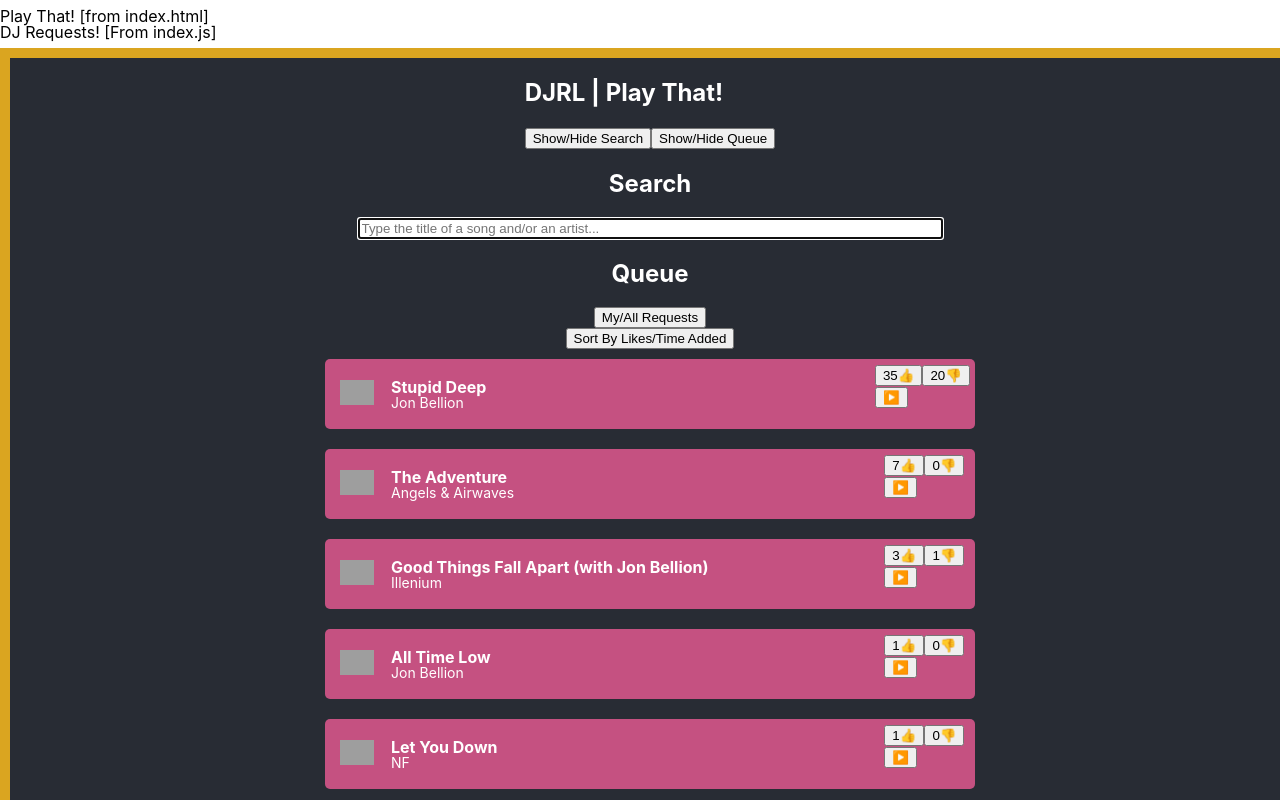
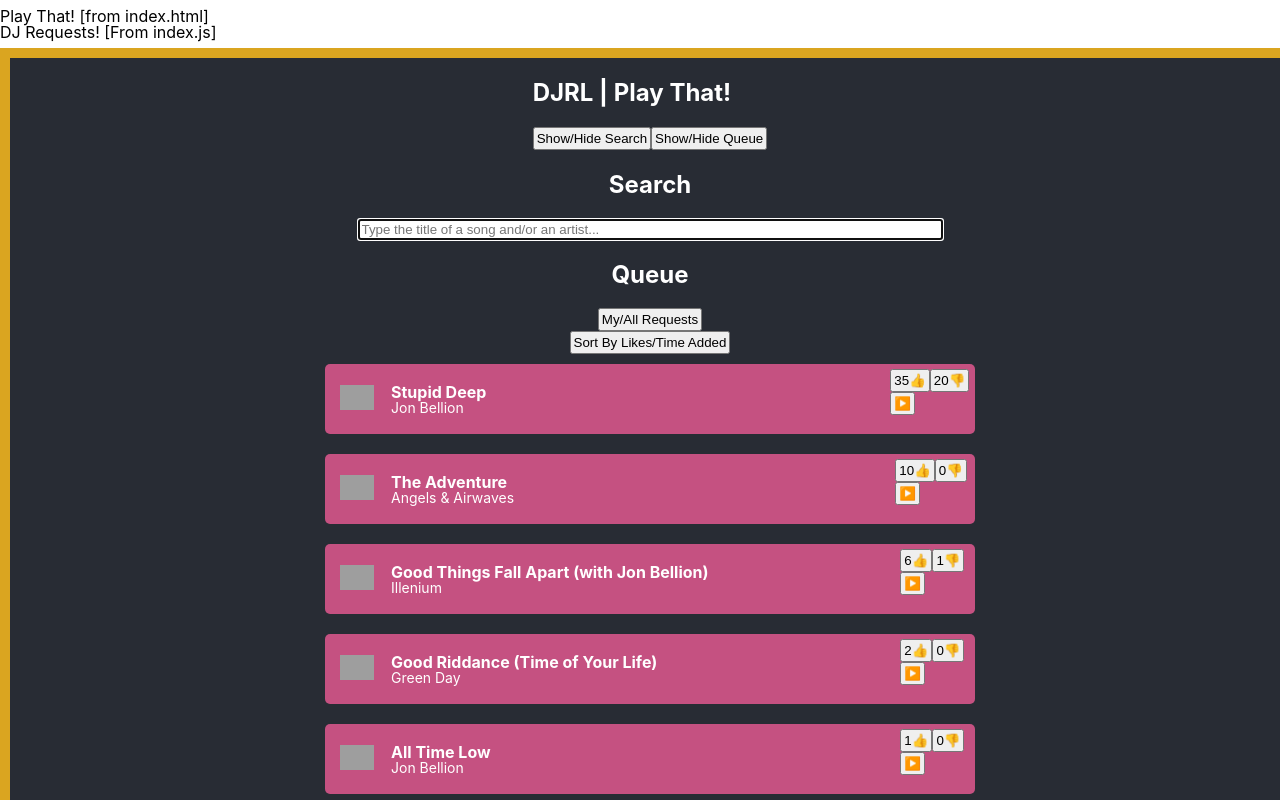
Before and after one commit to kyletower/djrl, a React (Create React App) app: page / in a window 1280 px wide. Shown: the top 800 px of the page. Built offline with nearby package versions, Linux system fonts and the light colour scheme; data requests are answered from the project's data file; grey boxes are pictures that could not be loaded.

Commit message:
limiting upvoting to 1x per person per song

```diff
--- a/data/db.json
+++ b/data/db.json
@@ -17,7 +17,7 @@
     {
       "songTitle": "The Adventure",
       "artistName": "Angels & Airwaves",
-      "upVotes": 7,
+      "upVotes": 10,
       "downVotes": 0,
       "userId": "1626726645387",
       "id": 24
@@ -25,7 +25,7 @@
     {
       "songTitle": "Good Things Fall Apart (with Jon Bellion)",
       "artistName": "Illenium",
-      "upVotes": 3,
+      "upVotes": 6,
       "downVotes": 1,
       "mbid": "",
       "userId": "1626726645387",
@@ -109,6 +109,15 @@
       "mbid": "6679bacf-b66d-49ae-8b90-453bb4190f31",
       "userId": "1626726645387",
       "id": 43
+    },
+    {
+      "songTitle": "Good Riddance (Time of Your Life)",
+      "artistName": "Green Day",
+      "upVotes": 2,
+      "downVotes": 0,
+      "mbid": "025161a4-d925-45c9-a2aa-f34d1dcebbf7",
+      "userId": "1626726645387",
+      "id": 44
     }
   ],
   "played": []
--- a/src/App.css
+++ b/src/App.css
@@ -41,6 +41,7 @@ p {
 
 button {
   transition: all 0.2s ease-in-out;
+  padding: 2px;
 }
 
 button:hover {
--- a/src/App.js
+++ b/src/App.js
@@ -61,13 +61,19 @@ function App() {
 
   // vote will be the attribute upVotes or downVotes
   const updateVotes = (song, votes) => {
-    if (userUpVoted.indexOf(song.id) >= 0) {
-      console.log(`you've already up voted that song`);
-      // remove up vote
-      return;
+    let value = 1;
+    let userUpVotedArray = JSON.parse(localStorage.getItem('userUpVoted'));
+
+    if (userUpVotedArray.includes(song.id)) {
+      console.log(`you've already up voted that song, removing your vote`);
+
+      // change value to -1 instead of +1
+      value = -1;
+
+      // return;
     }
 
-    const updatedVotes = song[votes] + 1;
+    const updatedVotes = song[votes] + value;
 
     fetch('http://localhost:8000/queue/' + song.id, {
       method: 'PATCH',
@@ -75,22 +81,26 @@ function App() {
       body: JSON.stringify({
         [votes]: updatedVotes,
       }),
-    })
-      .then((res) => res.json())
-      .then((json) => console.table('json from db.json', json));
+    }).then((res) => res.json());
+    // .then((json) => console.table('json from db.json', json));
 
     // update gui for upVotes
     queue.forEach((q) => {
       if (q.id === song.id) {
-        q[votes] += 1;
+        q[votes] += value;
         setQueue([...queue]);
       }
     });
 
-    // register user up vote
-    userUpVoted += ' ' + song.id;
-    localStorage.setItem('userUpVoted', userUpVoted);
-    console.log('user up voted:', userUpVoted);
+    if (value === 1) {
+      // register user up vote
+      userUpVotedArray.push(song.id);
+      localStorage.setItem('userUpVoted', JSON.stringify(userUpVotedArray));
+    } else if (value === -1) {
+      // unregister/remove up vote from local storage
+      userUpVotedArray.splice(userUpVotedArray.indexOf(song.id));
+      localStorage.setItem('userUpVoted', JSON.stringify(userUpVotedArray));
+    }
   };
 
   const addToQueue = (songTitle, artistName, mbid, albumArt, event) => {
```
Also changed, not shown: 1 other file (tests, documents, lock files or other folders).
